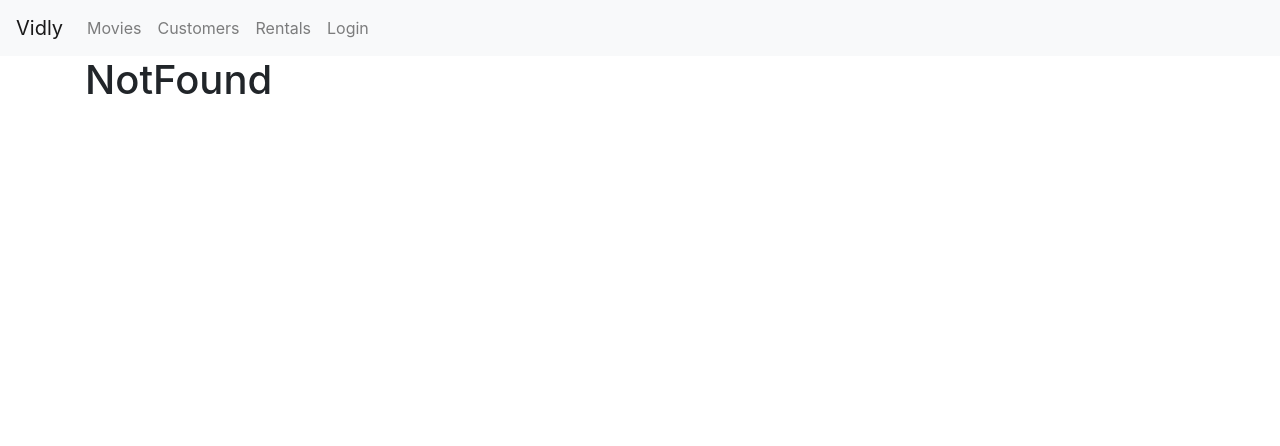
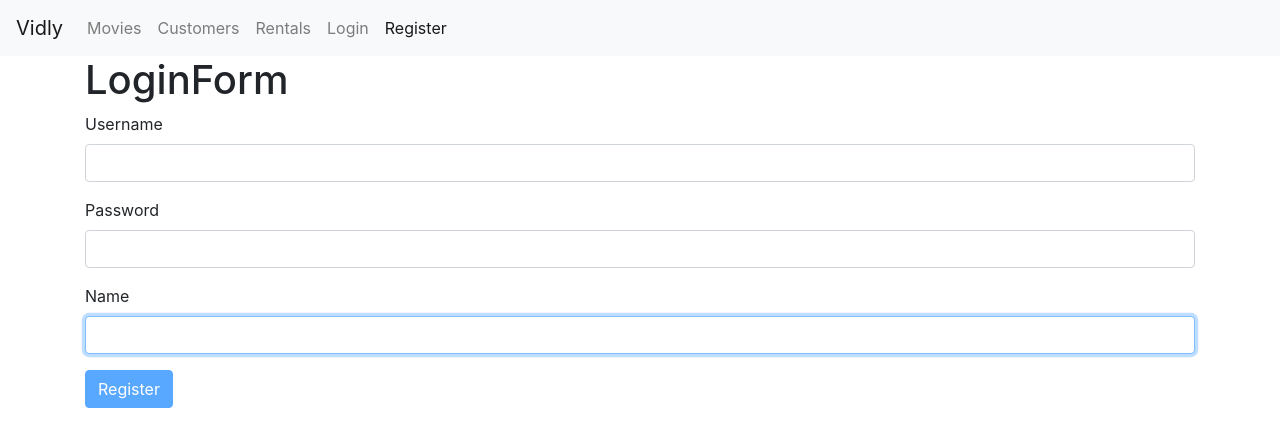
Before and after one commit to mszyma/vidly-react, a React (Create React App) app: page /register in a window 1280 px wide. Before the commit this address led to /not-found. Shown: the top 446 px of the page. Built offline with nearby package versions, Linux system fonts and the light colour scheme.

Commit message:
Code cleanup

```diff
--- a/src/App.js
+++ b/src/App.js
@@ -3,6 +3,7 @@
 import Movies from "./components/movies";
 import MovieForm from "./components/movieForm";
 import LoginForm from "./components/loginForm";
+import RegisterForm from "./components/registerForm";
 import NavBar from "./components/navBar";
 import NotFound from "./components/notFound";
 import Customers from "./components/customers";
@@ -17,6 +18,7 @@
         <Switch>
           <Route path="/movies/:id" component={MovieForm} />
           <Route path="/login" component={LoginForm} />
+          <Route path="/register" component={RegisterForm} />
           <Route path="/movies" component={Movies} />
           <Route path="/customers" component={Customers} />
           <Route path="/rentals" component={Rentals} />
--- a/src/components/navBar.jsx
+++ b/src/components/navBar.jsx
@@ -33,6 +33,9 @@
             <NavLink className="nav-link nav-item" to="/login">
               Login
             </NavLink>
+            <NavLink className="nav-link nav-item" to="/register">
+              Register
+            </NavLink>
           </div>
         </div>
       </nav>
--- /dev/null
+++ b/src/components/registerForm.jsx
@@ -0,0 +1,44 @@
+import React, { Component } from "react";
+import Form from "./common/form";
+import Joi from "joi-browser";
+
+class RegisterForm extends Form {
+  state = {
+    data: { username: "", password: "", name: "" },
+    errors: {}
+  };
+
+  schema = {
+    username: Joi.string()
+      .required()
+      .email()
+      .label("Username"),
+    password: Joi.string()
+      .required()
+      .min(5)
+      .label("Password"),
+    name: Joi.string()
+      .required()
+      .label("Name")
+  };
+
+  doSubmit = () => {
+    console.log("submitted");
+  };
+
+  render() {
+    return (
+      <div>
+        <h1>LoginForm</h1>
+        <form onSubmit={this.handleSubmit}>
+          {this.renderInput("username", "Username")}
+          {this.renderInput("password", "Password", "password")}
+          {this.renderInput("name", "Name")}
+          {this.renderButton("Register")}
+        </form>
+      </div>
+    );
+  }
+}
+
+export default RegisterForm;
```
